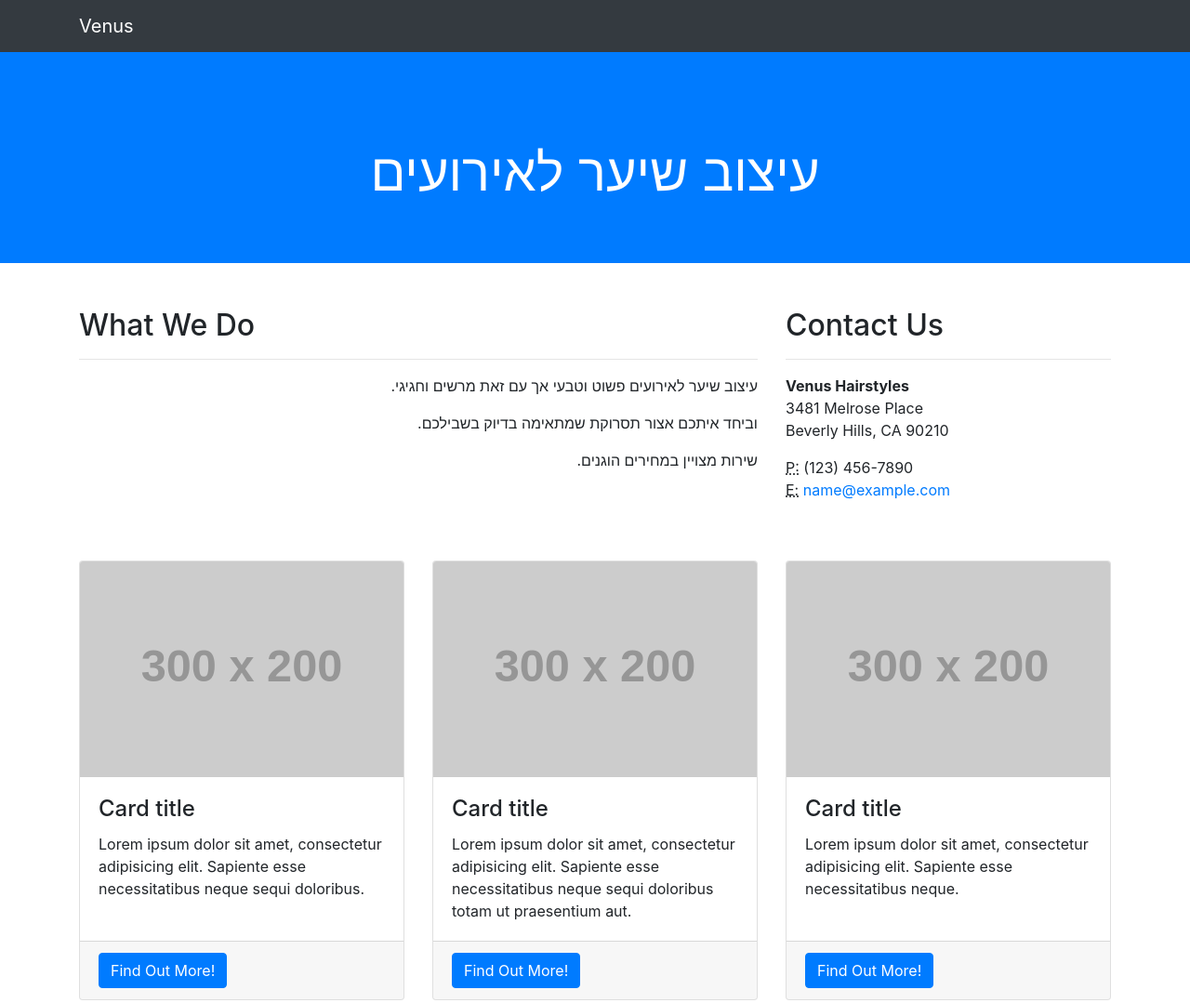
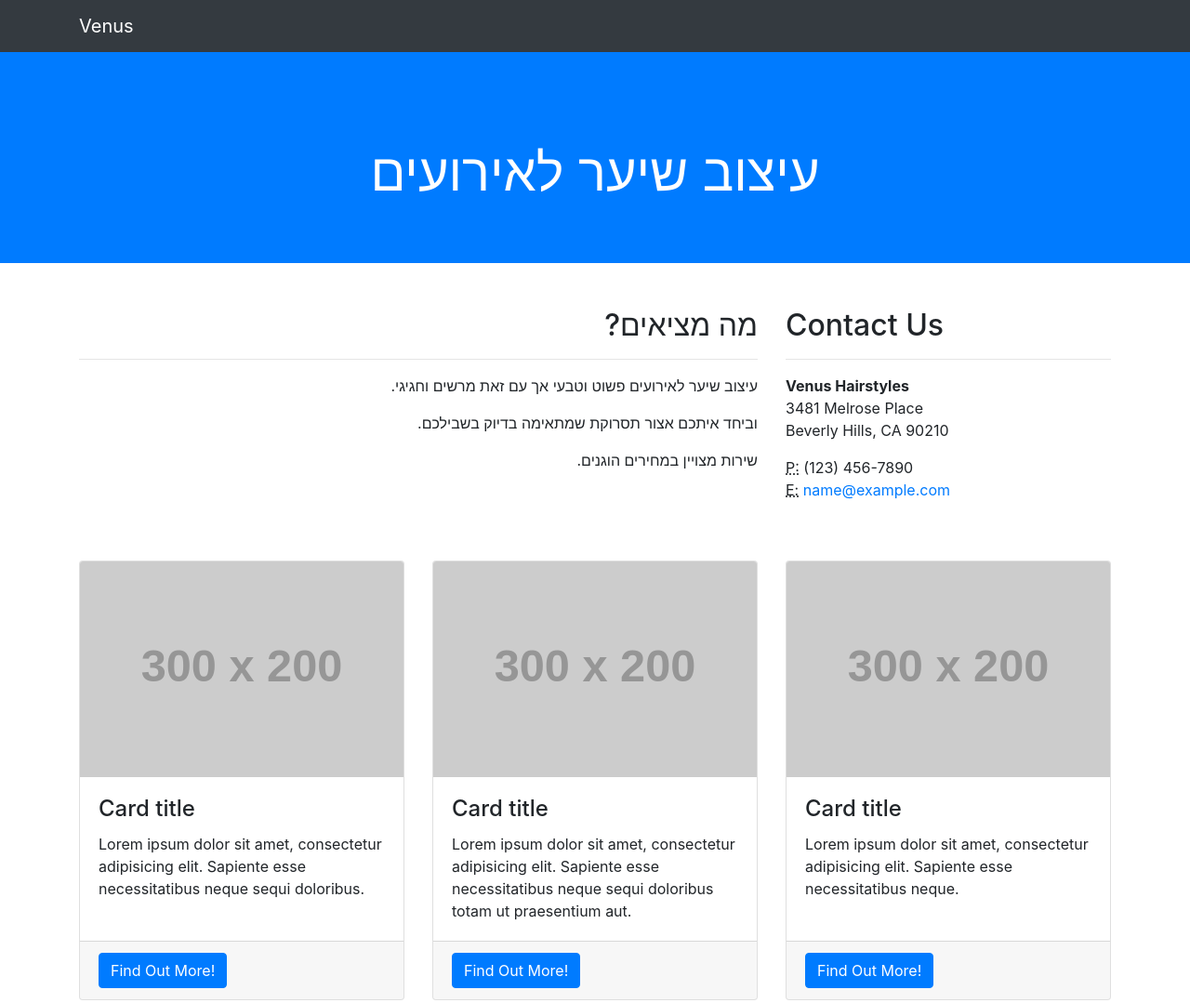
Before and after one commit to noga-g/test, a website: page index.html in a window 1280 px wide. Shown: the top 1079 px of the page at 93% size. Drawn offline with Linux system fonts and the light colour scheme; placeholder pictures from the web are drawn by us.

Commit message:
Update index.html

```diff
--- a/index.html
+++ b/index.html
@@ -46,7 +46,7 @@
 
     <div class="row">
       <div class="col-md-8 mb-5">
-        <h2>What We Do</h2>
+        <h2 style="text-align: right;">?מה מציאים</h2>
         <hr>
         <p style="text-align: right;">.עיצוב שיער לאירועים פשוט וטבעי אך עם זאת מרשים וחגיגי</p>
         <p style="text-align: right;">.וביחד איתכם אצור תסרוקת שמתאימה בדיוק בשבילכם</p>
```
